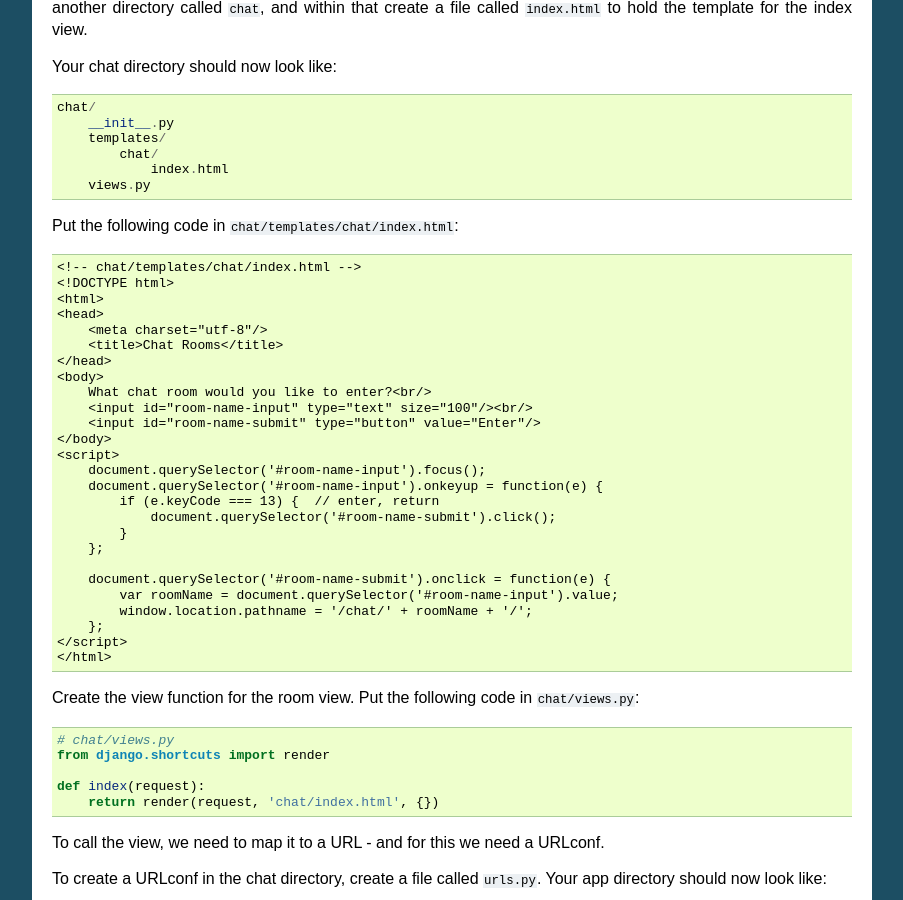
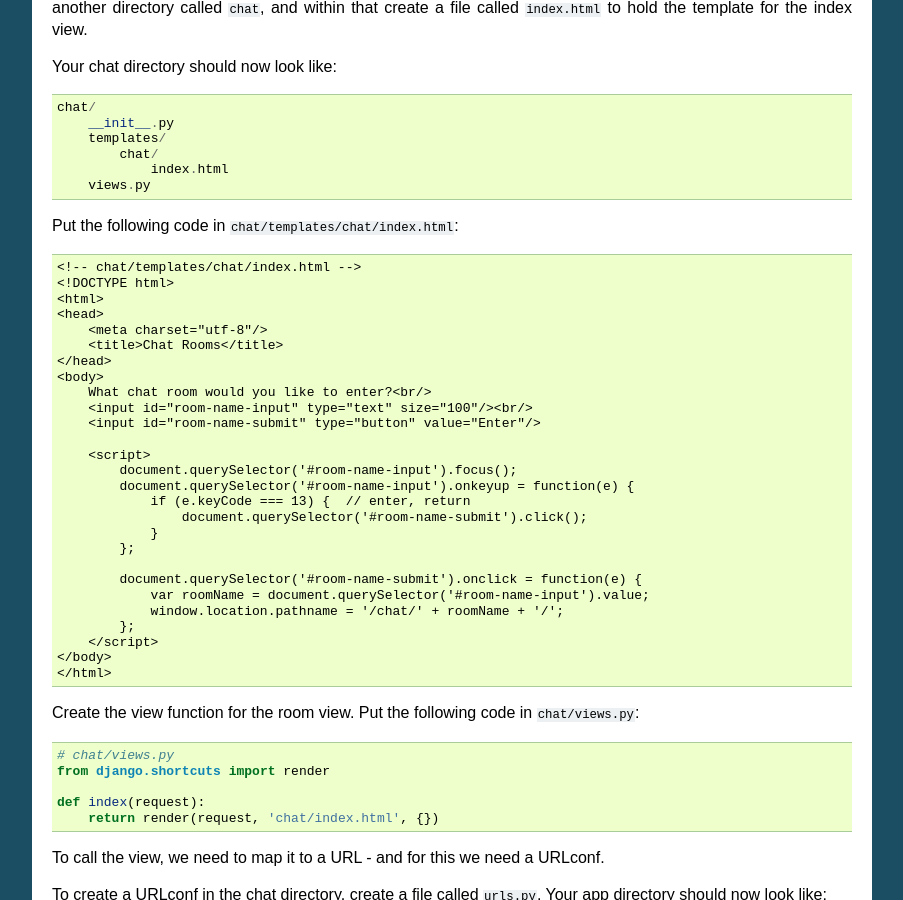
Before and after one commit to phillipchain/DjangoChannels, a Sphinx documentation site: the page built from docs/tutorial/part_1.rst, in a window 1280 px wide and 900 px high, scrolled down 2053 px. Shown: the whole window, without its empty margins (198-1101 px from the left). Built offline with Sphinx 7.4.7, drawn with Linux system fonts in a browser that asks for light colours.

```diff
--- a/docs/tutorial/part_1.rst
+++ b/docs/tutorial/part_1.rst
@@ -146,20 +146,21 @@ Put the following code in ``chat/templates/chat/index.html``::
         What chat room would you like to enter?<br/>
         <input id="room-name-input" type="text" size="100"/><br/>
         <input id="room-name-submit" type="button" value="Enter"/>
+
+        <script>
+            document.querySelector('#room-name-input').focus();
+            document.querySelector('#room-name-input').onkeyup = function(e) {
+                if (e.keyCode === 13) {  // enter, return
+                    document.querySelector('#room-name-submit').click();
+                }
+            };
+
+            document.querySelector('#room-name-submit').onclick = function(e) {
+                var roomName = document.querySelector('#room-name-input').value;
+                window.location.pathname = '/chat/' + roomName + '/';
+            };
+        </script>
     </body>
-    <script>
-        document.querySelector('#room-name-input').focus();
-        document.querySelector('#room-name-input').onkeyup = function(e) {
-            if (e.keyCode === 13) {  // enter, return
-                document.querySelector('#room-name-submit').click();
-            }
-        };
-
-        document.querySelector('#room-name-submit').onclick = function(e) {
-            var roomName = document.querySelector('#room-name-input').value;
-            window.location.pathname = '/chat/' + roomName + '/';
-        };
-    </script>
     </html>
 
 Create the view function for the room view.
```
